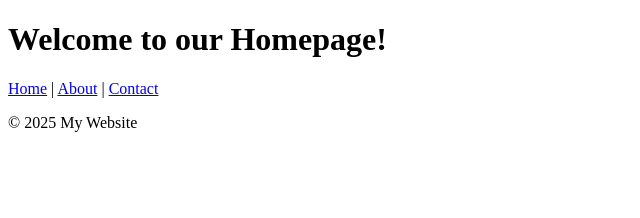
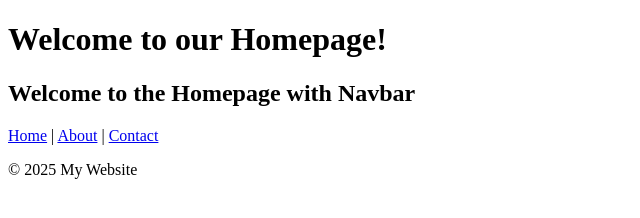
Before and after one commit to Abitago2B2025/WorkingFlowSimulation, a plain HTML site: page index.html in a window 1280 px wide. Shown: the whole page, without its empty margins (0-640 px from the left). Drawn offline with Linux system fonts and the light colour scheme.

```diff
--- a/index.html
+++ b/index.html
@@ -7,6 +7,7 @@
   <h1>Welcome to our Homepage!</h1>
 
   <nav>
+    <h1>Welcome to the Homepage with Navbar</h1>
     <a href="#">Home</a> | <a href="#">About</a> | <a href="#">Contact</a>
   </nav>
 
```
